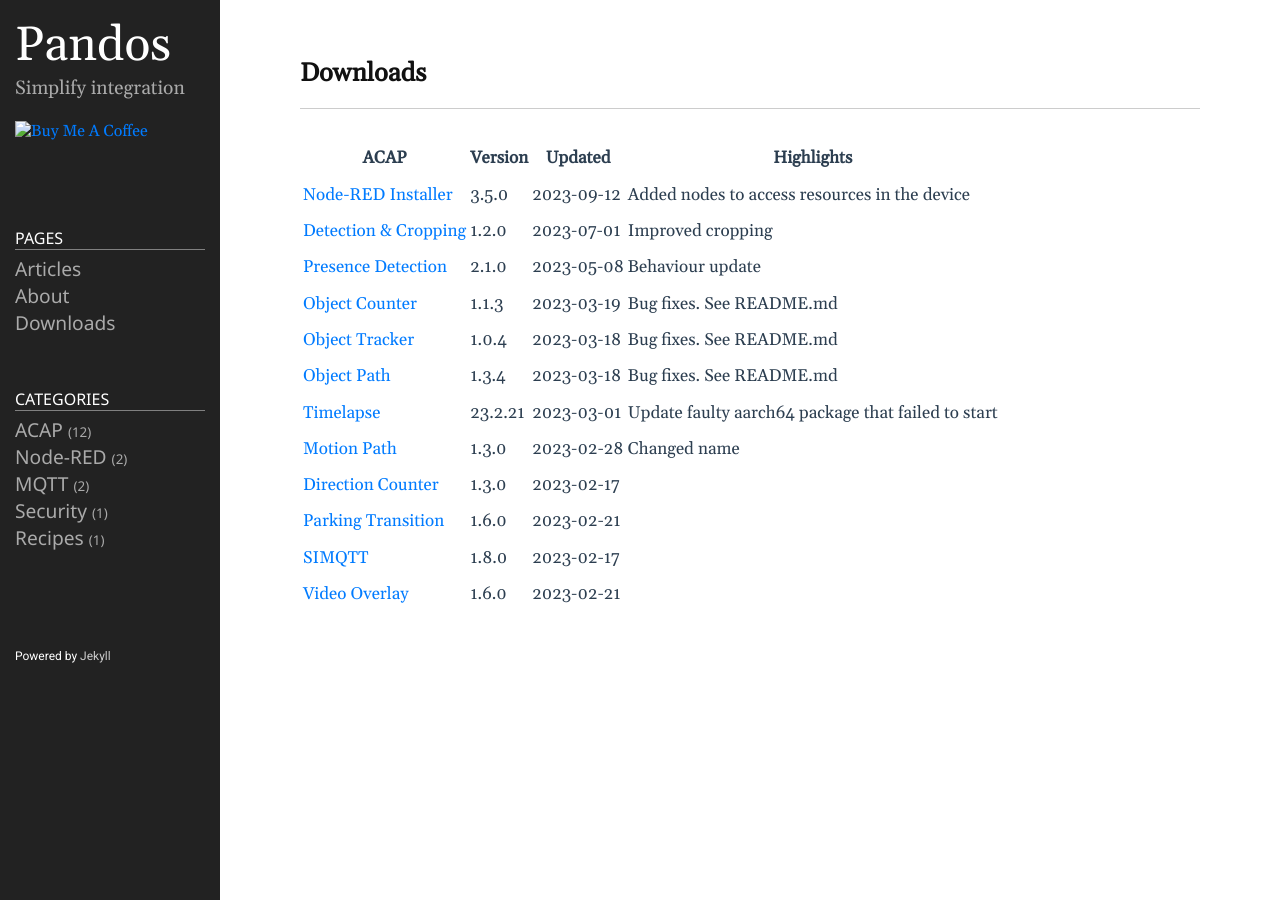
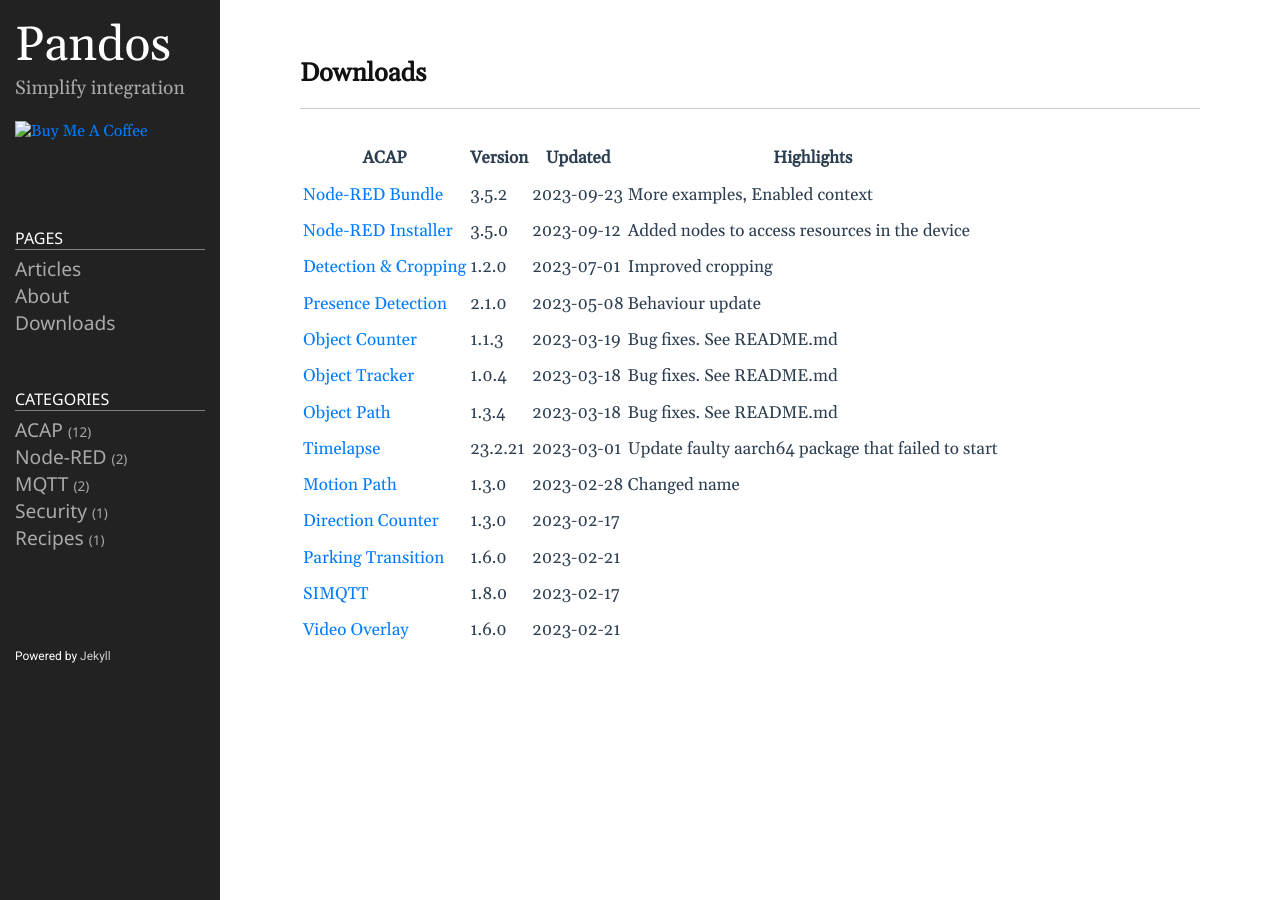
Before and after one commit to pandosme/pandosme.github.io, a Jekyll site: the page built from docs/downloads.md, in a window 1280 px wide. Built offline with Jekyll 4.4.1, drawn with Linux system fonts in a browser that asks for light colours.

Commit message:
Update downloads.md

```diff
--- a/docs/downloads.md
+++ b/docs/downloads.md
@@ -6,6 +6,7 @@ permalink: /downloads/
 
 |ACAP | Version| Updated | Highlights |
 |------------------------ |---------- |------------ |-------------------------- |
+|[Node-RED Bundle](https://acap.juhlin.me/package/Nodered) |3.5.2 |2023-09-23 | More examples, Enabled context |
 |[Node-RED Installer](https://acap.juhlin.me/package/Nodered) |3.5.0 |2023-09-12 | Added nodes to access resources in the device |
 |[Detection & Cropping](https://acap.juhlin.me/package/detection) |1.2.0 |2023-07-01 | Improved cropping |
 |[Presence Detection](https://acap.juhlin.me/package/presence) |2.1.0 |2023-05-08 | Behaviour update |
```
